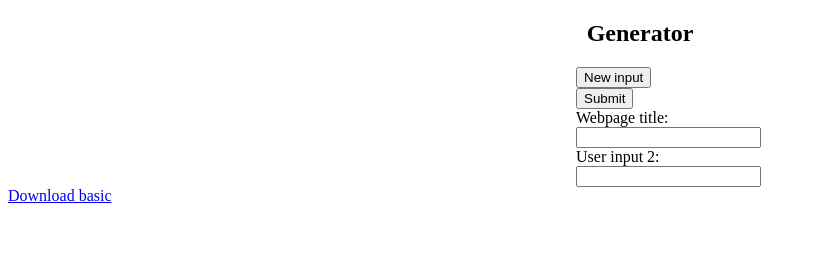
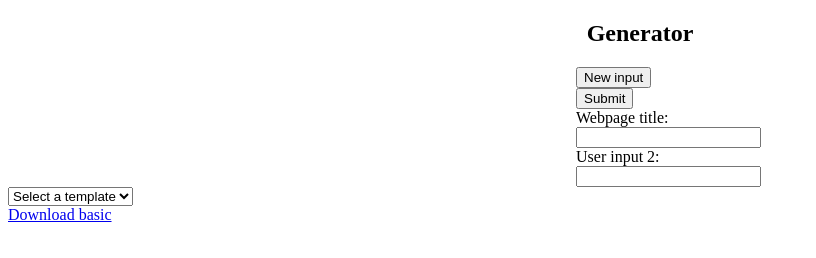
Before and after one commit to Bass4Nation/Rammeverk2022, a plain HTML site: page Next-Generator/index.html in a window 1280 px wide. Shown: the whole page, without its empty margins (0-816 px from the left). Drawn offline with Linux system fonts and the light colour scheme.

Commit message:
Select and image display

```diff
--- a/Next-Generator/basics.css
+++ b/Next-Generator/basics.css
@@ -3,6 +3,9 @@ h1{
     margin-right: auto;
     text-align: center;
 }
+#selectedHidden {
+    display: none;
+ }
 
 .container{
     text-align: center;
--- a/Next-Generator/index.html
+++ b/Next-Generator/index.html
@@ -22,11 +22,23 @@
         <input type="text" class="input" name="input2">
       </section>
     </section>
+
+    <section>
+  <select name="templates" id="templates" onchange="onChanger()">
+    <option value="" disabled selected>Select a template</option>
+    <option value="temp1">Temp1</option>
+    <option value="temp2">Temp2</option>
+  </select>
+
+  <img id="selectedHidden" src="pictures/basic.png">
+    </section>
+
     <section>
 
       <a href="./basic.sh" target="_blank">Download basic</a>
     </section>
 	</body>
     <footer>
+
     </footer>
 </html>
--- a/Next-Generator/scripting.js
+++ b/Next-Generator/scripting.js
@@ -21,7 +21,24 @@ form.appendChild(newLabel)
 form.appendChild(newInput);
 }
 
+//Change picture onchange with Select tag
+function onChanger(){
+    var e = document.getElementById("templates");
+    var selectValue = e.value;
 
+    if(selectValue == "temp1"){
+        document.getElementById("selectedHidden").style.display = "block";
+        document.getElementById("selectedHidden").src = "pictures/basic-with-pages-part1.png"
+    }
+    else if(selectValue == "temp2"){
+        document.getElementById("selectedHidden").style.display = "block";
+        document.getElementById("selectedHidden").src = "pictures/basic-with-pages-part2.png"
+    }
+    else{
+        console.log("Not valid")
+    }
+
+}
 
 
 
```
